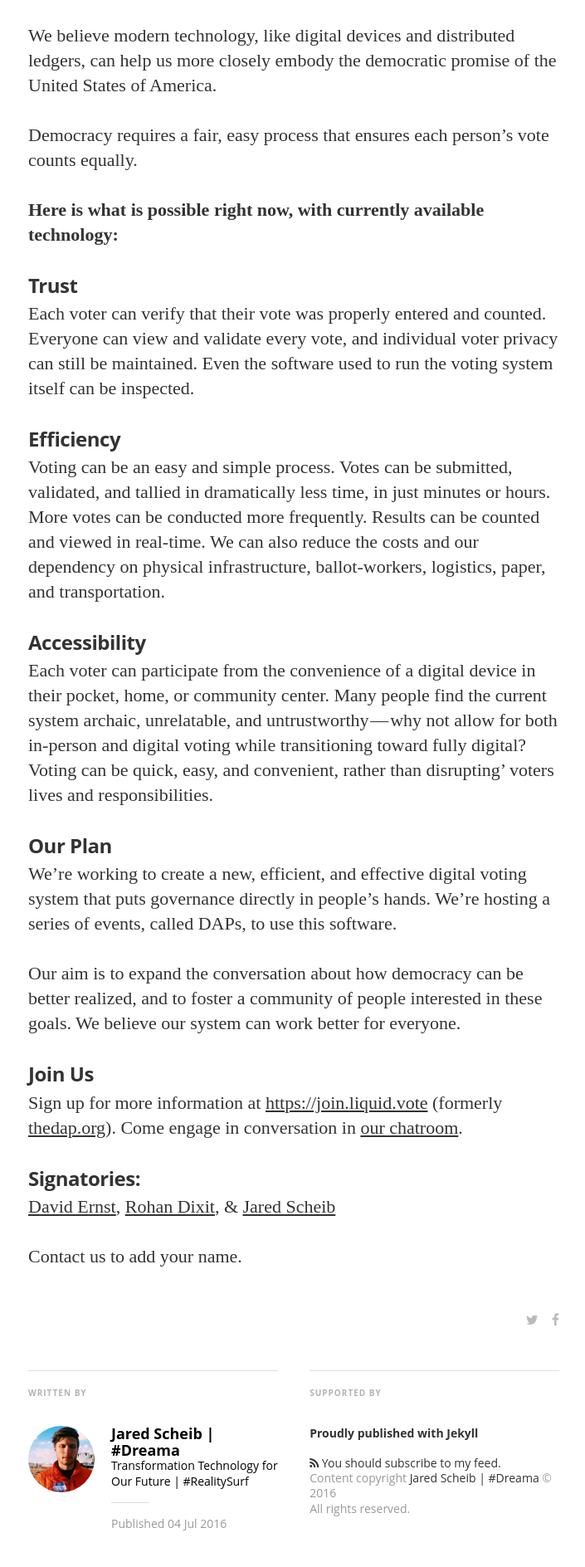
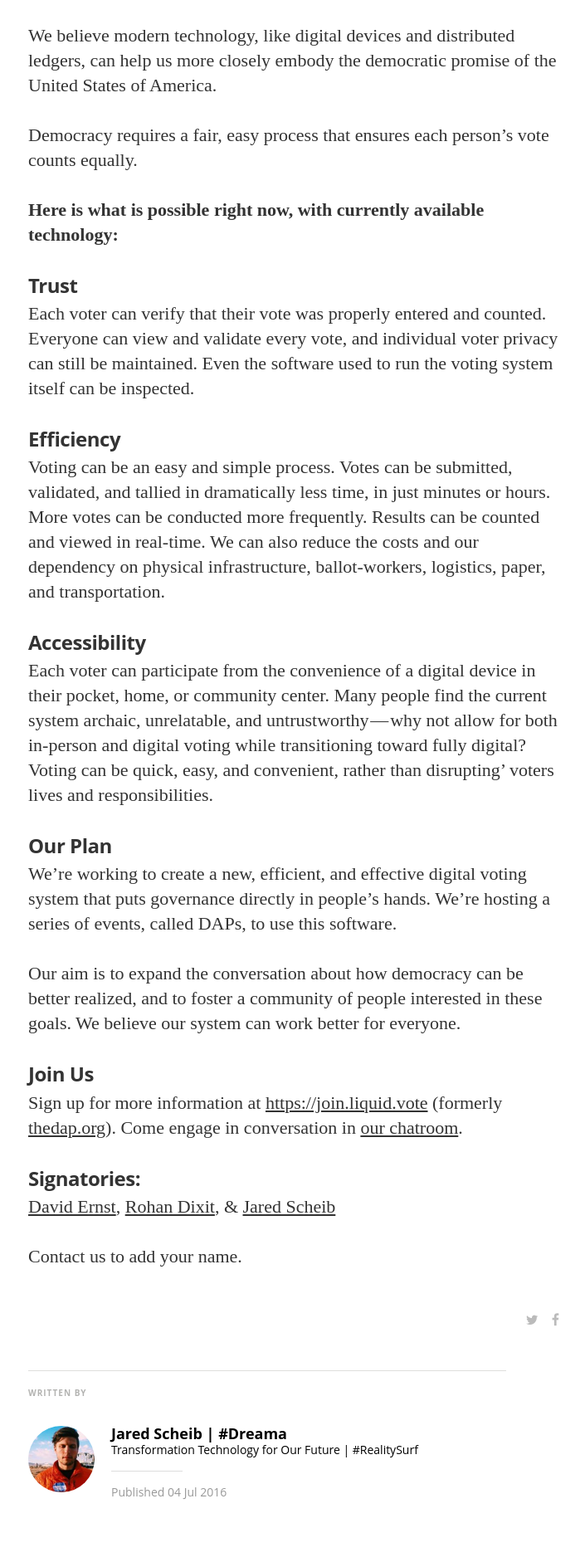
Before and after one commit to voteliquid/blog, a Jekyll site: the page built from _posts/2016-07-04-upgrading-democracy.md, in a window 1280 px wide. Shown: the part 1762-3650 px from the top of the page at 83% size, without its empty margins (286-991 px from the left). Built offline with Jekyll 4.4.1, drawn with Linux system fonts in a browser that asks for light colours; nearby versions of some CDN libraries; some web fonts are replaced; grey boxes are pictures that could not be loaded.

Commit message:
Remove post footer 'Supported by' section: copywrite, RSS feed, Powered by Jekyll

```diff
--- a/_layouts/post.html
+++ b/_layouts/post.html
@@ -78,16 +78,6 @@
             </section>
           </div>
           {{/post}}
-          <div class="isRight">
-            <h5 class="index-headline featured"><span>Supported by</span></h5>
-            <footer class="site-footer">
-              <section class="poweredby">Proudly published with <a href="http://jekyllrb.com"> Jekyll</a></section>
-              <a class="subscribe" href="{{ "/feed.xml" | prepend: site.baseurl }}"> <span class="tooltip"> <i class="fa fa-rss"></i> You should subscribe to my feed.</span></a>
-              <div class="inner">
-                <section class="copyright">Content copyright <a href="{{@blog.url}}/">{{ author.name }}</a> &copy; {{ site.time | date: '%Y' }}<br>All rights reserved.</section>
-              </div>
-            </footer>
-          </div>
         </div>
         {%if site.disqus %}
         <div id="disqus_thread"></div>
--- a/css/main.sass
+++ b/css/main.sass
@@ -474,7 +474,7 @@ body
       border-top: 1px solid #ddd
     .isLeft
       float: left
-      width: 47%
+      width: 90%
       @include box-sizing(border-box)
       @include respond-to(800)
         width: 100%
@@ -511,32 +511,6 @@ body
         padding-left: 100px
         &.published
           color: #999
-    .isRight
-      float: right
-      width: 47%
-      @include box-sizing(border-box)
-      @include respond-to(800)
-        width: 100%
-      .index-headline
-        padding-bottom: 32px
-      .site-footer
-        margin: 0
-        padding: 0
-        color: #333
-        text-align: left
-        font-size: 14px
-        line-height: 1.3
-        color: #999
-        a
-          color: #333
-          text-decoration: none
-          &:hover
-            text-decoration: underline
-        .poweredby
-          display: block
-          padding-bottom: 18px
-          font-weight: 700
-          color: #333
 .share
   text-align: right
   padding: 20px 0 0
```
